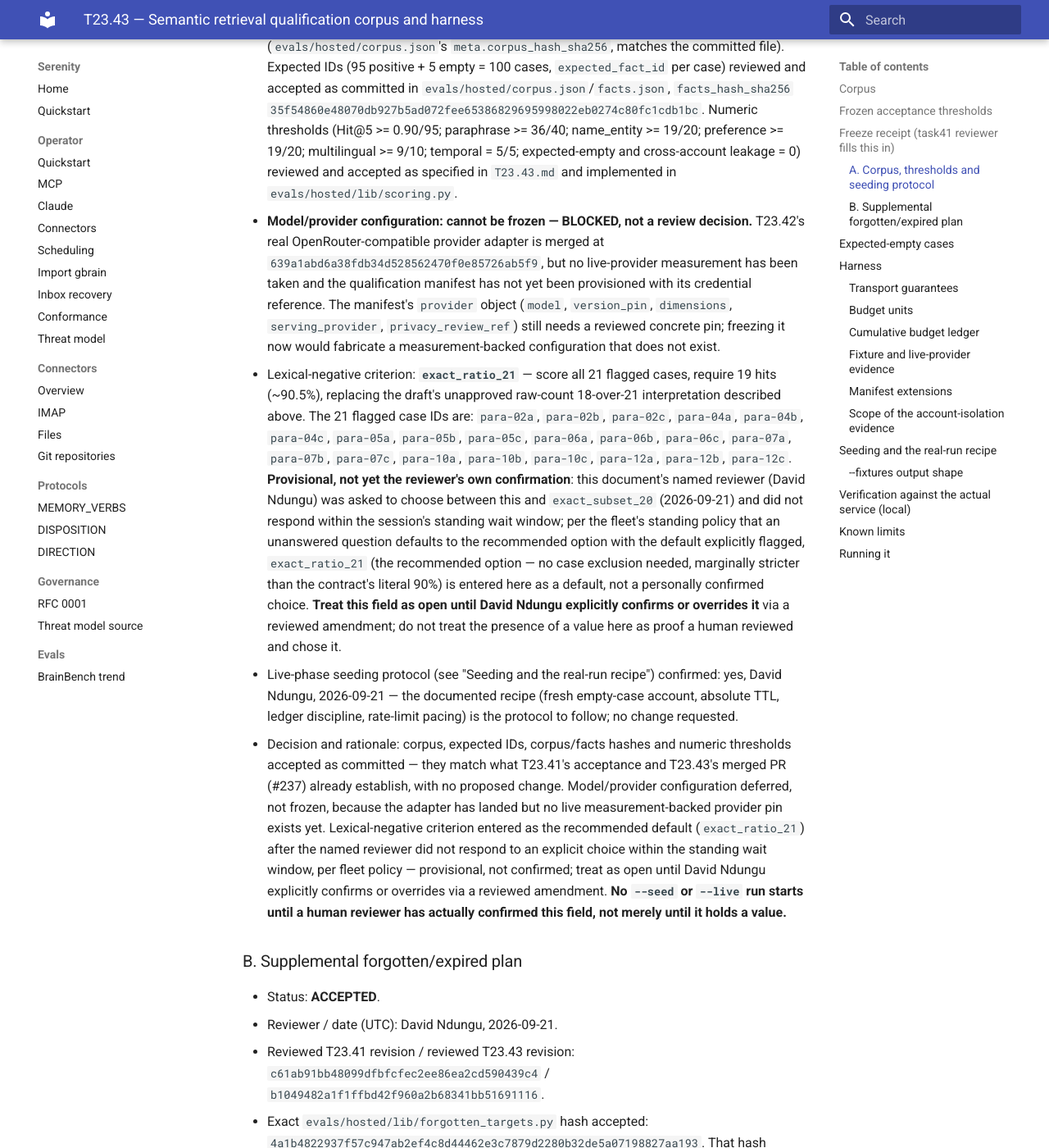
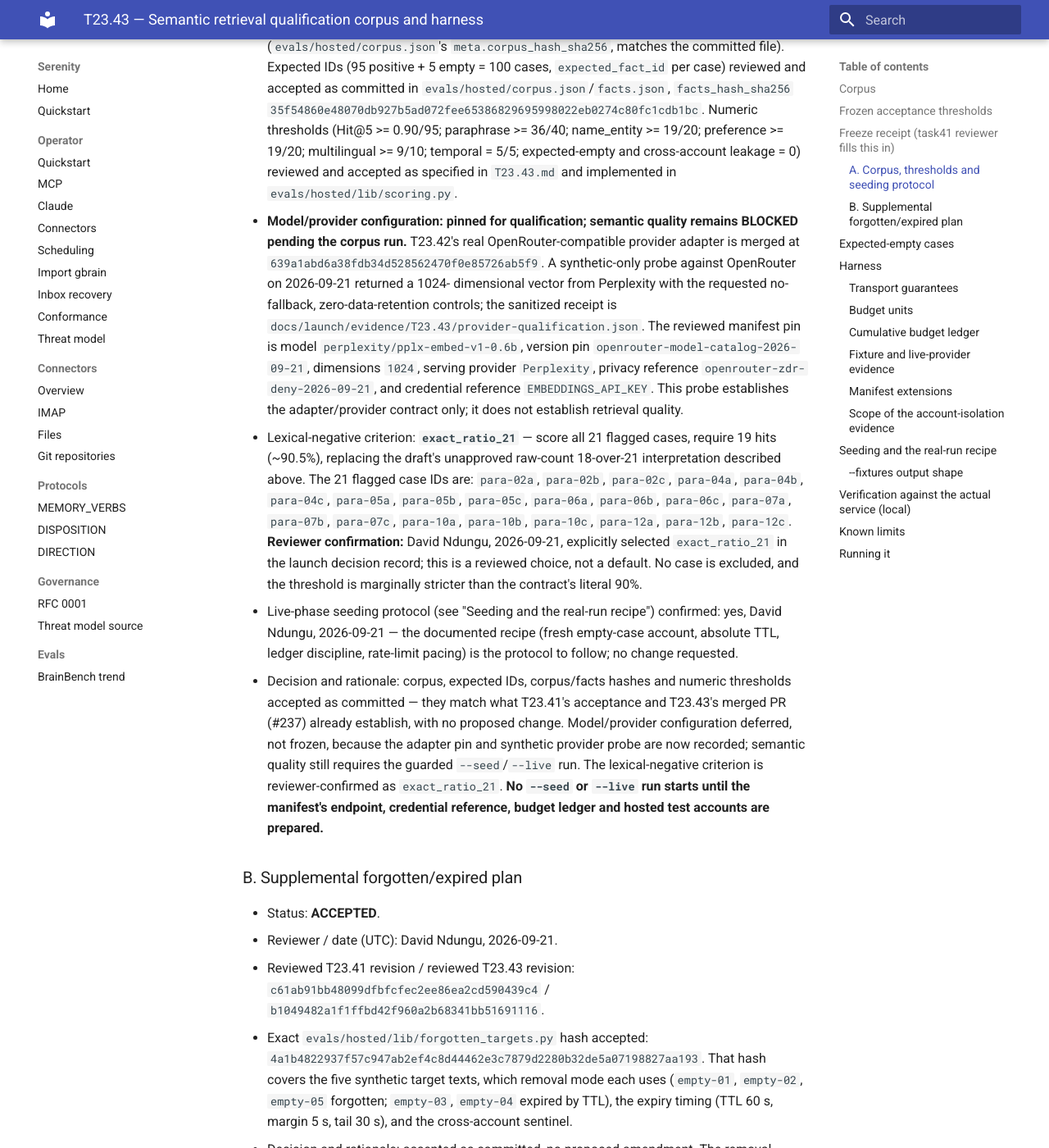
Before and after one commit to sirerun/serenity, an MkDocs documentation site: the page built from docs/launch/hosted-completion/embedding-eval.md, in a window 1280 px wide and 1400 px high, scrolled down 2722 px. Shown: the whole window at 82% size. Built offline with MkDocs 1.6.1 and Material for MkDocs 9.7.7, drawn with Linux system fonts in a browser that asks for light colours; some of the changed text lies outside the part shown.

Commit message:
docs(hosted): record approved embedding qualification pin

```diff
--- a/docs/launch/hosted-completion/embedding-eval.md
+++ b/docs/launch/hosted-completion/embedding-eval.md
@@ -107,14 +107,18 @@ neither approval may be inferred from the other.
   19/20; preference >= 19/20; multilingual >= 9/10; temporal = 5/5;
   expected-empty and cross-account leakage = 0) reviewed and accepted as
   specified in `T23.43.md` and implemented in `evals/hosted/lib/scoring.py`.
-- **Model/provider configuration: cannot be frozen — BLOCKED, not a review
-  decision.** T23.42's real OpenRouter-compatible provider adapter is merged
-  at `639a1abd6a38fdb34d528562470f0e85726ab5f9`, but no live-provider
-  measurement has been taken and the qualification manifest has not yet been
-  provisioned with its credential reference. The manifest's `provider` object
-  (`model`, `version_pin`, `dimensions`, `serving_provider`,
-  `privacy_review_ref`) still needs a reviewed concrete pin; freezing it now
-  would fabricate a measurement-backed configuration that does not exist.
+- **Model/provider configuration: pinned for qualification; semantic quality
+  remains BLOCKED pending the corpus run.** T23.42's real OpenRouter-compatible
+  provider adapter is merged at `639a1abd6a38fdb34d528562470f0e85726ab5f9`.
+  A synthetic-only probe against OpenRouter on 2026-09-21 returned a 1024-
+  dimensional vector from Perplexity with the requested no-fallback,
+  zero-data-retention controls; the sanitized receipt is
+  `docs/launch/evidence/T23.43/provider-qualification.json`. The reviewed
+  manifest pin is model `perplexity/pplx-embed-v1-0.6b`, version pin
+  `openrouter-model-catalog-2026-09-21`, dimensions `1024`, serving provider
+  `Perplexity`, privacy reference `openrouter-zdr-deny-2026-09-21`, and
+  credential reference `EMBEDDINGS_API_KEY`. This probe establishes the
+  adapter/provider contract only; it does not establish retrieval quality.
 - Lexical-negative criterion: **`exact_ratio_21`** — score all 21 flagged
   cases, require 19 hits (~90.5%), replacing the draft's unapproved
   raw-count 18-over-21 interpretation described above. The 21 flagged case
@@ -122,17 +126,10 @@ neither approval may be inferred from the other.
   `para-04c`, `para-05a`, `para-05b`, `para-05c`, `para-06a`, `para-06b`,
   `para-06c`, `para-07a`, `para-07b`, `para-07c`, `para-10a`, `para-10b`,
   `para-10c`, `para-12a`, `para-12b`, `para-12c`.
-  **Provisional, not yet the reviewer's own confirmation**: this document's
-  named reviewer (David Ndungu) was asked to choose between this and
-  `exact_subset_20` (2026-09-21) and did not respond within the session's
-  standing wait window; per the fleet's standing policy that an unanswered
-  question defaults to the recommended option with the default explicitly
-  flagged, `exact_ratio_21` (the recommended option — no case exclusion
-  needed, marginally stricter than the contract's literal 90%) is entered
-  here as a default, not a personally confirmed choice. **Treat this field
-  as open until David Ndungu explicitly confirms or overrides it** via a
-  reviewed amendment; do not treat the presence of a value here as proof a
-  human reviewed and chose it.
+  **Reviewer confirmation:** David Ndungu, 2026-09-21, explicitly selected
+  `exact_ratio_21` in the launch decision record; this is a reviewed choice,
+  not a default. No case is excluded, and the threshold is marginally stricter
+  than the contract's literal 90%.
 - Live-phase seeding protocol (see "Seeding and the real-run recipe")
   confirmed: yes, David Ndungu, 2026-09-21 — the documented recipe (fresh
   empty-case account, absolute TTL, ledger discipline, rate-limit pacing)
@@ -141,14 +138,11 @@ neither approval may be inferred from the other.
   numeric thresholds accepted as committed — they match what T23.41's
   acceptance and T23.43's merged PR (#237) already establish, with no
   proposed change. Model/provider configuration deferred, not frozen,
-  because the adapter has landed but no live measurement-backed provider pin
-  exists yet. Lexical-negative criterion entered as the recommended default
-  (`exact_ratio_21`) after the
-  named reviewer did not respond to an explicit choice within the standing
-  wait window, per fleet policy — provisional, not confirmed; treat as open
-  until David Ndungu explicitly confirms or overrides via a reviewed
-  amendment. **No `--seed` or `--live` run starts until a human reviewer has
-  actually confirmed this field, not merely until it holds a value.**
+  because the adapter pin and synthetic provider probe are now recorded;
+  semantic quality still requires the guarded `--seed`/`--live` run. The
+  lexical-negative criterion is reviewer-confirmed as `exact_ratio_21`.
+  **No `--seed` or `--live` run starts until the manifest's endpoint,
+  credential reference, budget ledger and hosted test accounts are prepared.**
 
 ### B. Supplemental forgotten/expired plan
 
@@ -702,9 +696,9 @@ need no binary are in `evals/hosted/test_local_service.py`.
 
 ## Known limits
 
-- **No live-provider measurement has ever been taken.** The qualification
-  manifest has no provisioned credential reference, no hosted account is
-  seeded, and no live request has been made. Every number here is a
+- **No live semantic qualification has been completed.** One synthetic probe
+  established the provider response shape and 1024 dimensions; the qualification
+  manifest has no hosted endpoint or seeded account yet. Every number here is a
   fixtures-only mechanical rehearsal, a loopback test against
   `evals/hosted/fake_hosted_mcp.py` (a protocol stand-in
   that embeds nothing), or the local run against the actual service described
```
Also changed, not shown: docs/launch/evidence/T23.43/provider-qualification.json (added, +41 -0 lines).
